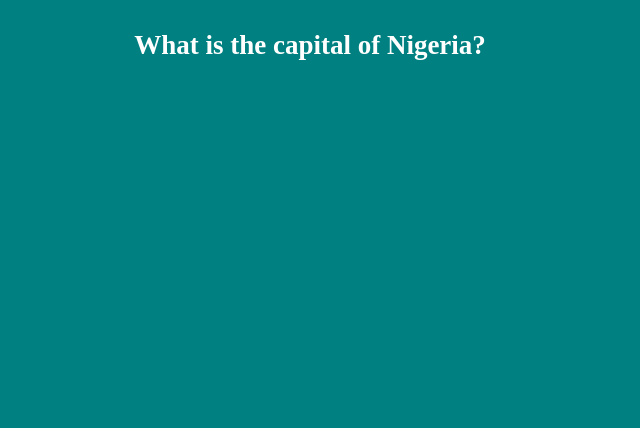
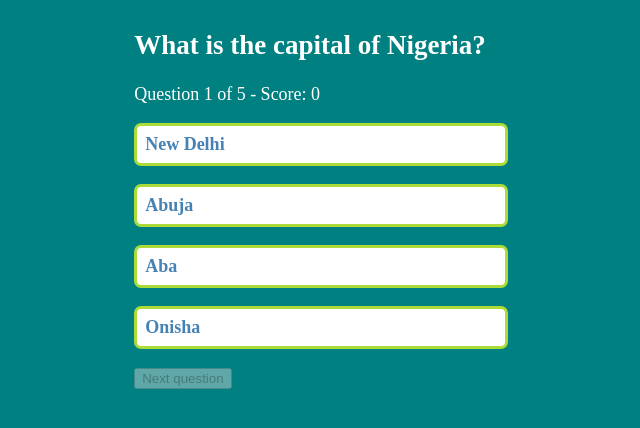
Before and after one commit to humbertoromanojr/quiz-react, a React (Create React App) app: page / in a window 1280 px wide. Shown: the top 428 px of the page, without its empty margins (330-970 px from the left). Built offline with nearby package versions, Linux system fonts and the light colour scheme.

Commit message:
fix finishHandler function

```diff
--- a/src/Quiz.js
+++ b/src/Quiz.js
@@ -47,6 +47,24 @@ nextQuestionHander = () => {
     })
 }
 
+//Responds to the click of the finish button
+finishHandler =() => {
+    const {userAnswer, answer, score} = this.state
+
+    if(userAnswer === answer) {
+        this.setState({
+            score: score + 1
+        })
+    }
+
+    if(this.state.currentIndex === QuizData.length -1){
+        this.setState({
+            quizEnd:true
+        })
+    }
+
+}
+
 //Load the quiz once the component mounts
 componentDidMount(){
     this.loadQuiz();
@@ -77,11 +95,26 @@ componentDidUpdate(prevProps, prevState){
 }
 
 render() {
-    const {question, options, answer, currentIndex, quizEnd} = this.state;
+    const {question, options, userAnswer, currentIndex, quizEnd} = this.state;
 
     return (
       <div>
         <h2>{question}</h2>
+        <span>{`Question ${currentIndex + 1} of ${QuizData.length} - Score: ${this.state.score}`}</span>
+        {
+            options.map(option =>
+                <p key={option.id} className={`options ${userAnswer === option ? "selected" : null}`}
+                onClick = {() => this.checkAnswer(option)}>
+                    {option}
+                </p>
+            )
+        }
+
+        {currentIndex < QuizData.length - 1 &&
+            <button disabled={this.state.disabled} onClick={this.nextQuestionHander}>Next question</button>}
+
+        {currentIndex === QuizData.length - 1 &&
+        <button disabled={this.state.disabled} onClick={this.finishHandler}>Finish</button>}
       </div>
     )
   }
```
